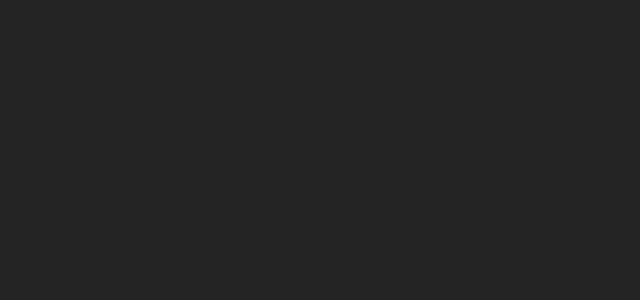
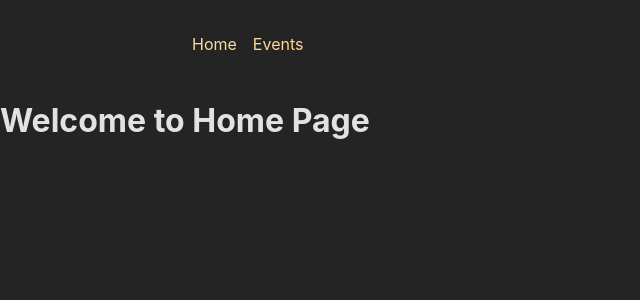
Before and after one commit to PavelKochkin2/react_app_with_router_spa_with_backend, a React (Create React App) app in the folder frontend/: page / in a window 1280 px wide. Shown: the top 300 px of the page, without its empty margins (0-640 px from the left). Built offline with nearby package versions, Linux system fonts and the light colour scheme.

Commit message:
added pages

```diff
--- a/frontend/src/App.js
+++ b/frontend/src/App.js
@@ -1,4 +1,38 @@
-// Challenge / Exercise
+import { createBrowserRouter, RouterProvider } from "react-router-dom";
+import { RootPageWrapper } from "./RootPageWrapper";
+import { HomePage } from "./pages/Home";
+import { EventsPage } from "./pages/Events";
+import { EventDetailsPage } from "./pages/EventDetails";
+import { NewEventPage } from "./pages/NewEvent";
+import { EditEventPage } from "./pages/EditEvent";
+import { useState } from "react";
+
+const router = createBrowserRouter([
+  {
+    path: "/",
+    element: <RootPageWrapper />,
+    children: [
+      { index: true, element: <HomePage /> },
+      { path: "/events", element: <EventsPage /> },
+      {
+        path: "/events/:id",
+        element: <EventDetailsPage />,
+      },
+      {
+        path: "/events/new",
+        element: <NewEventPage />,
+      },
+      { path: "/events/:id/edit", element: <EditEventPage /> },
+    ],
+  },
+]);
+
+function App() {
+  //const [state, setState] = useState({});
+  return <RouterProvider router={router} />;
+}
+
+export default App;
 
 // 1. Add five new (dummy) page components (content can be simple <h1> elements)
 //    - HomePage
@@ -19,9 +53,3 @@
 //    Every list item should include a link to the respective EventDetailPage
 // 7. Output the ID of the selected event on the EventDetailPage
 // BONUS: Add another (nested) layout route that adds the <EventNavigation> component above all /events... page components
-
-function App() {
-  return <div></div>;
-}
-
-export default App;
--- /dev/null
+++ b/frontend/src/RootPageWrapper.js
@@ -0,0 +1,13 @@
+import MainNavigation from "./components/MainNavigation";
+
+import { Outlet } from "react-router-dom";
+export const RootPageWrapper = () => {
+  return (
+    <>
+      <MainNavigation />
+      <main>
+        <Outlet />
+      </main>
+    </>
+  );
+};
--- /dev/null
+++ b/frontend/src/pages/EditEvent.js
@@ -0,0 +1,3 @@
+export const EditEventPage = () => {
+  return <h1>Welcome to Edit event Page</h1>;
+};
--- /dev/null
+++ b/frontend/src/pages/EventDetails.js
@@ -0,0 +1,3 @@
+export const EventDetailsPage = () => {
+  return <h1>Welcome to EventDetails Page</h1>;
+};
--- /dev/null
+++ b/frontend/src/pages/Events.js
@@ -0,0 +1,3 @@
+export const EventsPage = () => {
+  return <h1>Welcome to Events Page</h1>;
+};
--- /dev/null
+++ b/frontend/src/pages/Home.js
@@ -0,0 +1,3 @@
+export const HomePage = () => {
+  return <h1>Welcome to Home Page</h1>;
+};
--- /dev/null
+++ b/frontend/src/pages/NewEvent.js
@@ -0,0 +1,3 @@
+export const NewEventPage = () => {
+  return <h1>Welcome to NewEvent Page</h1>;
+};
```
Also changed, not shown: 1 other file (tests, documents, lock files or other folders).
